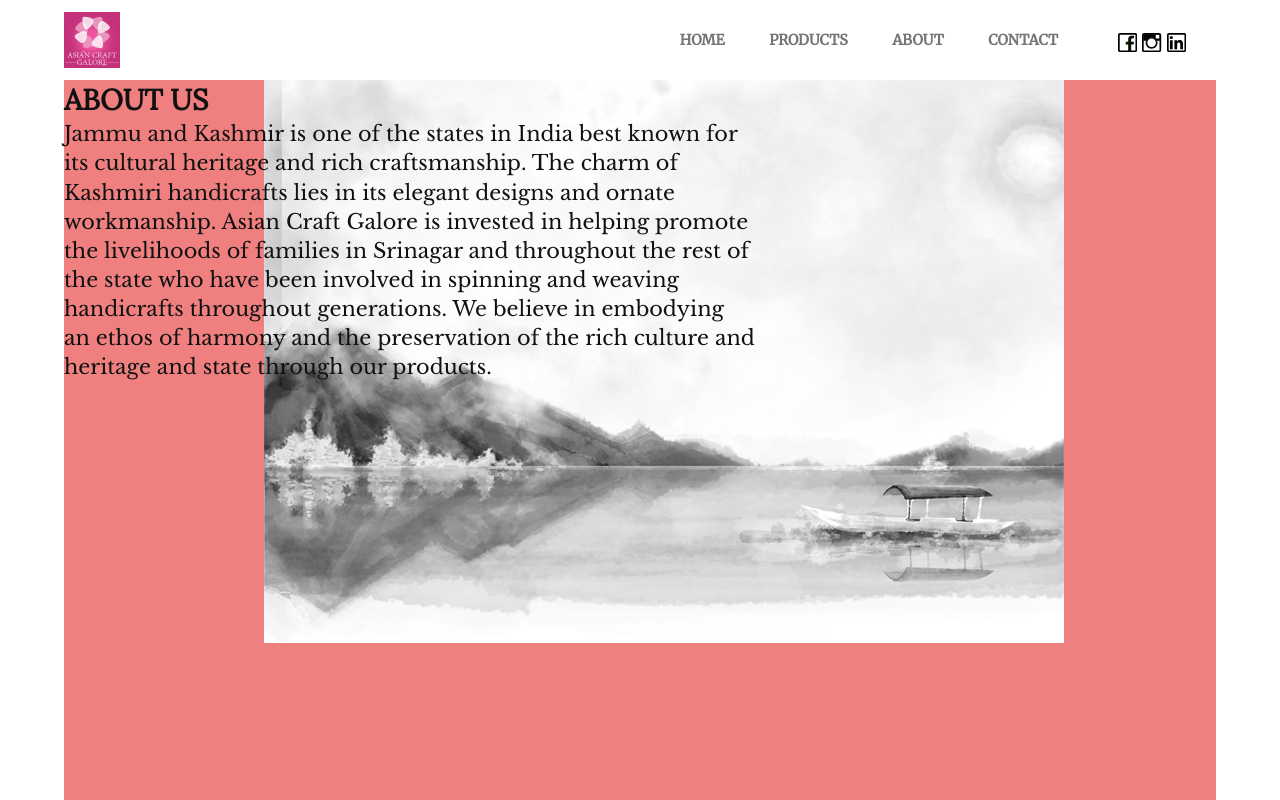
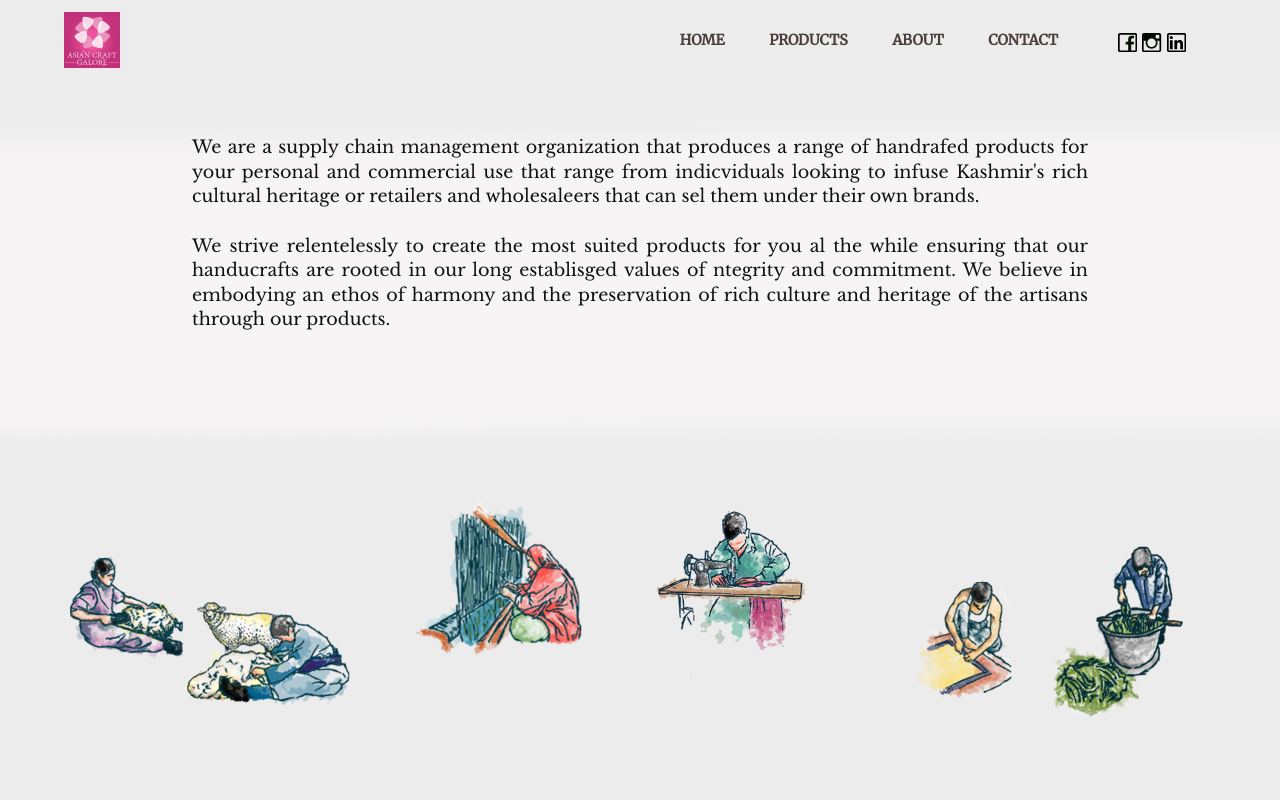
Before and after one commit to ShivamBh/acg, a plain HTML site: page about.html in a window 1280 px wide. Drawn offline with nearby package versions, Linux system fonts and the light colour scheme.

Commit message:
about page layout

```diff
--- a/about.html
+++ b/about.html
@@ -110,16 +110,18 @@
         </header>
 
         <div class="about_content">
-            <section class="about_banner">
-                <div class="banner_1"></div>
-                <div class="banner_2"></div>
-                <div class="banner_3"></div>
-                <div class="banner_4"></div>
-            </section>
-            <section class="about_text">
-                <h1>ABOUT US</h1>
-                <h3>Jammu and Kashmir is one of the states in India best known for its cultural heritage and rich craftsmanship. The charm of Kashmiri handicrafts lies in its elegant designs and ornate workmanship. Asian Craft Galore is invested in helping promote the livelihoods of families in Srinagar and throughout the rest of the state who have been involved in spinning and weaving handicrafts throughout generations. We believe in embodying an ethos of harmony and the preservation of the rich culture and heritage and state through our products.</h3>
-            </section>
+            <div class="about_wrapper">
+                <div class="about_intro">
+                    <div class="about_text">
+                        <h1>We are a supply chain management organization that produces a range of handrafed products for your personal and commercial use that range from indicviduals looking to infuse Kashmir's rich cultural heritage or retailers and wholesaleers that can sel them under their own brands. <br>
+                        <br>
+                        We strive relentelessly to create the most suited products for you al the while ensuring that our handucrafts are rooted in our long establisged values of ntegrity and commitment. We believe in embodying an ethos of harmony and the preservation of rich culture and heritage of the artisans through our products.</h1>
+                    </div>
+                </div>
+                <div class="about_art">
+
+                </div>
+            </div>
         </div>
 
 
--- a/css/main.css
+++ b/css/main.css
@@ -85,7 +85,7 @@ h1, h2, h3, h4, h5, h6 {
 
 .top_header {
 	height: 10vh;
-	/*background-color: coral;*/
+	background-color: #ececec;
 	position: relative;
 }
 
@@ -95,7 +95,7 @@ h1, h2, h3, h4, h5, h6 {
 	margin: 0 auto;
 	display: flex;
 	justify-content: space-between;
-	/*background-color: lightcoral;*/
+
 }
 
 .logo_wrap {
@@ -133,7 +133,7 @@ h1, h2, h3, h4, h5, h6 {
 	font-size: 0.9em;
 	text-decoration: none;
 	font-weight: 700;
-	color: #757575;
+	color: #4B3D3D;
 	text-transform: uppercase;
 }
 
@@ -224,70 +224,49 @@ h1, h2, h3, h4, h5, h6 {
 
 .about_content {
 	height: 90vh;
-	width: 90vw;
+	width: 100vw;
 	margin: 0 auto;
 	position: relative;
-	background: lightcoral;
+	background: #ececec;
 }
 
-.about_banner {
-	position: relative;
+.about_wrapper {
+	height: 100%;
+	width: 100%;
 
 }
 
-.banner_1 {
-	width: 447px;
-	height: 238px;
-	background-image: url('../img/800_1.png');
-	position: absolute;
-	top: 0;
-	left: 200px;
-}
-
-.banner_2 {
-	width: 353px;
-	height: 238px;
-	background-image: url('../img/800_2.png');
-	position: absolute;
-	top: 0;
-	left: 647px;
-
-}
-
-.banner_3 {
-	width: 447px;
-	height: 325px;
-	background-image: url('../img/800_3.png');
-	position: absolute;
-	top: 238px;
-	left: 200px;
-}
-
-.banner_4 {
-	width: 353px;
-	height: 325px;
-	background-image: url('../img/800_4.png');
-	position: absolute;
-	top: 238px;
-	left: 647px;
+.about_intro {
+	padding: 40px 0 40px 0;
+	width: 100%;
+	height: 45vh;
+	background-image: url('../img/about_fog.png');
+	background-repeat: no-repeat;
+	background-size: cover;
 }
 
 .about_text {
-	width: 60%;
-	position: absolute;
+	padding-top: 15px;
+	width: 70vw;
+	margin: 0 auto;
 }
 
 .about_text h1 {
-	font-family: 'Lora', serif;
-	font-weight: bold;
-	font-size: 1.8em;
+	font-size: 1.1em;
+	font-family: 'Libre Baskerville', serif;
+	font-weight: 400;
+	text-align: justify;
 }
 
-.about_text h3 {
-	font-family: 'Libre Baskerville', serif;
-	font-weight: 500;
-	font-size: 1.3em;
+.about_art {
+
+	height: 40vh;
+	background-image: url('../img/about_figures.png');
+	background-repeat: no-repeat;
+	background-size: cover;
 }
+
+
 
 /*END ABOUT STYLES*/
 
```
Also changed, not shown: contact.html (+1 -1 lines), img/about_figures.png (added), img/about_fog.png (added).
